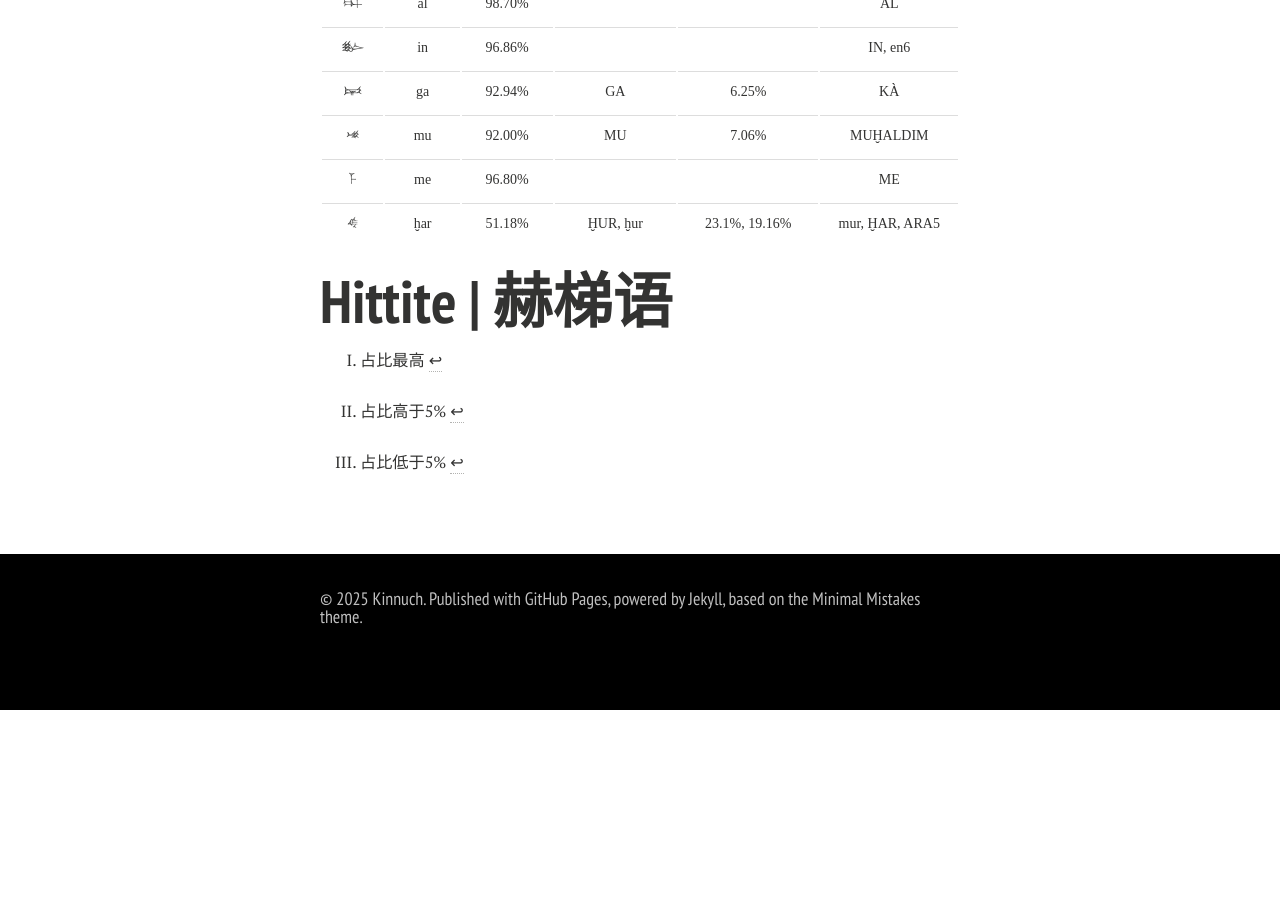
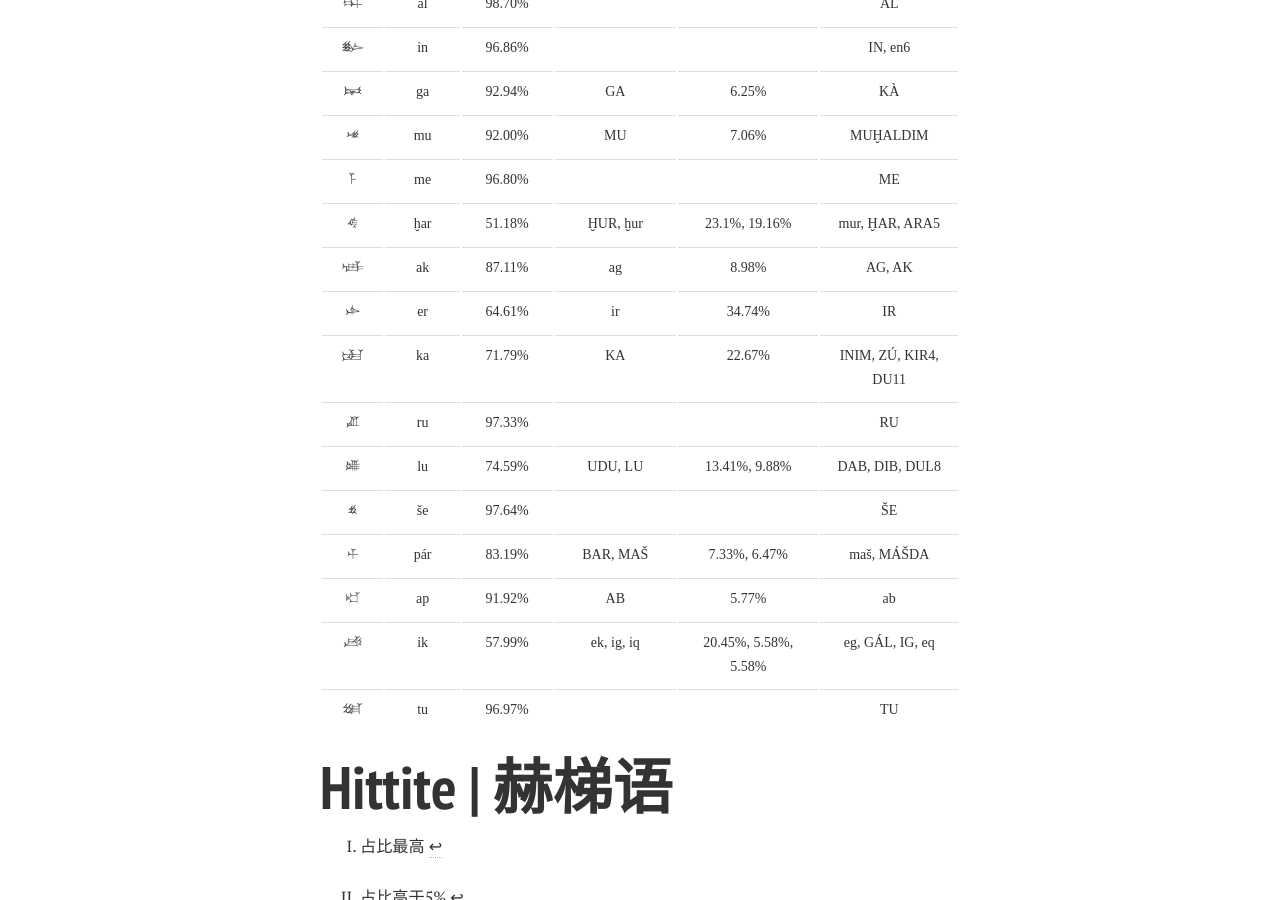
Before and after one commit to Kinnuch/kinnuch.github.io, a Jekyll site: the page built from laim/hittite.md, in a window 1280 px wide and 900 px high, scrolled down 2616 px. Built offline with Jekyll 4.4.1, drawn with Linux system fonts in a browser that asks for light colours; nearby versions of some CDN libraries; comment, search, counter and statistics services are not loaded; a style sheet for code colours, icons or effects is not loaded; before the commit the page ends 3326 px from its top, so only the background shows below that.

Commit message:
Update hittite.md

```diff
--- a/laim/hittite.md
+++ b/laim/hittite.md
@@ -66,6 +66,16 @@ By Kinnuch <font face='Cuneiform'>𒆠𒅔𒉡𒄴</font>
 | <font face='Cuneiform'>𒈬</font>  |       mu       |    92.00%    |           MU            |                7.06%                 |          MUḪALDIM          |
 | <font face='Cuneiform'>𒈨</font>  |       me       |    96.80%    |                         |                                      |             ME             |
 | <font face='Cuneiform'>𒄯</font>  |      ḫar       |    51.18%    |        ḪUR, ḫur         |            23.1%, 19.16%             |       mur, ḪAR, ARA5       |
+| <font face='Cuneiform'>𒀝</font>  |       ak       |    87.11%    |           ag            |                8.98%                 |           AG, AK           |
+| <font face='Cuneiform'>𒅕</font>  |       er       |    64.61%    |           ir            |                34.74%                |             IR             |
+| <font face='Cuneiform'>𒅗</font>  |       ka       |    71.79%    |           KA            |                22.67%                |    INIM, ZÚ, KIR4, DU11    |
+| <font face='Cuneiform'>𒊒</font>  |       ru       |    97.33%    |                         |                                      |             RU             |
+| <font face='Cuneiform'>𒁳</font>  |       lu       |    74.59%    |         UDU, LU         |            13.41%, 9.88%             |       DAB, DIB, DUL8       |
+| <font face='Cuneiform'>𒊺</font>  |       še       |    97.64%    |                         |                                      |             ŠE             |
+| <font face='Cuneiform'>𒁇</font>  |      pár       |    83.19%    |        BAR, MAŠ         |             7.33%, 6.47%             |         maš, MÁŠDA         |
+| <font face='Cuneiform'>𒀊</font>  |       ap       |    91.92%    |           AB            |                5.77%                 |             ab             |
+| <font face='Cuneiform'>𒅅</font>  |       ik       |    57.99%    |       ek, ig, iq        |         20.45%, 5.58%, 5.58%         |      eg, GÁL, IG, eq       |
+| <font face='Cuneiform'>𒌅</font>  |       tu       |    96.97%    |                         |                                      |             TU             |
 
 <font face='Cuneiform'></font>
 
```
